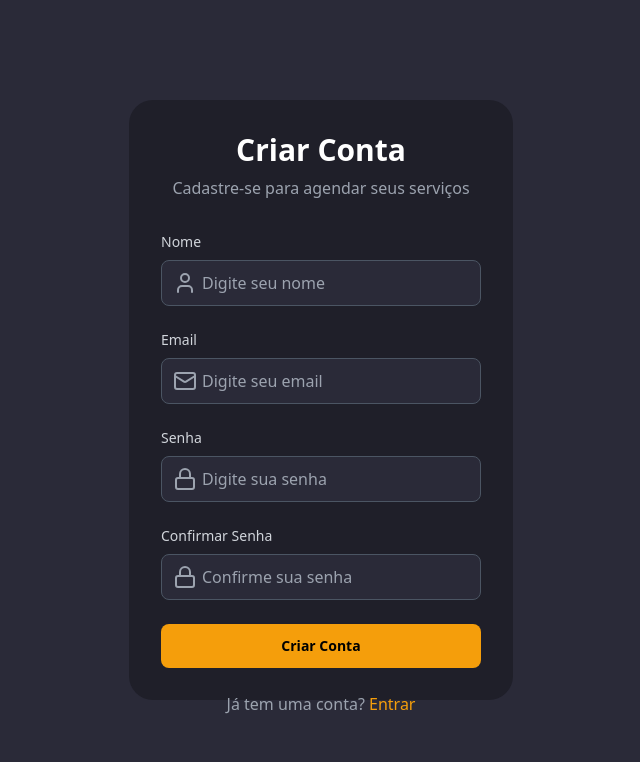
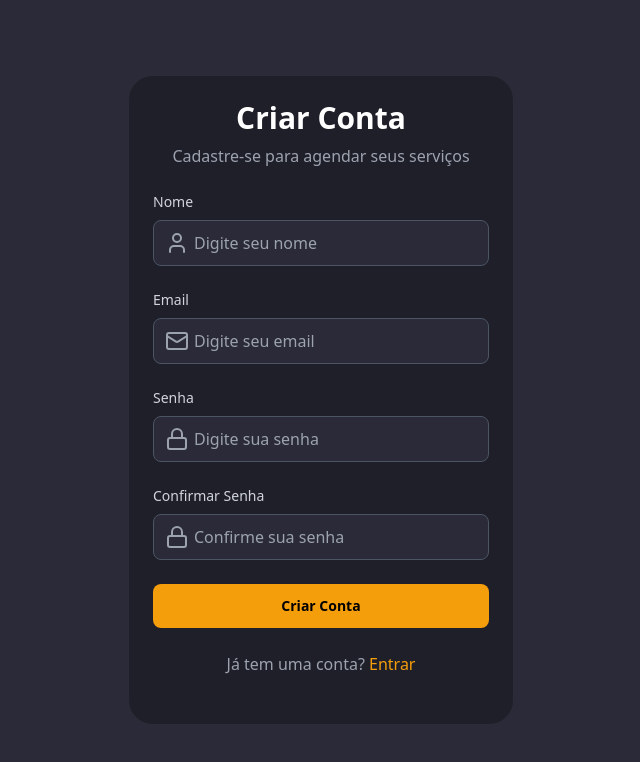
Before and after one commit to galvesb/barbermassagua, a Next.js app: page /register in a window 1280 px wide. Shown: the top 762 px of the page, without its empty margins (319-959 px from the left). Built offline with nearby package versions, Linux system fonts and the light colour scheme; no server answers.

Commit message:
ajuste login e senha

```diff
--- a/app/login/page.tsx
+++ b/app/login/page.tsx
@@ -27,8 +27,8 @@ export default function Login() {
 
   return (
     <div className="min-h-screen bg-[#2a2a38] flex items-center justify-center p-4">
-      <div className={`fixed inset-0 bg-[#1f1f29] p-8 text-white flex flex-col sm:max-w-sm sm:h-[75vh] sm:rounded-3xl sm:fixed sm:inset-0 sm:mx-auto sm:my-auto md:rounded-3xl`}>
-        <div className="text-center mb-8">
+      <div className="fixed inset-0 bg-[#1f1f29] p-6 text-white flex flex-col sm:max-w-sm sm:h-[75vh] sm:rounded-3xl sm:fixed sm:inset-0 sm:mx-auto sm:my-auto md:rounded-3xl">
+        <div className="text-center mb-6">
           <h1 className="text-3xl font-bold mb-2">Bem-vindo</h1>
           <p className="text-gray-400">Faça login para continuar</p>
         </div>
@@ -39,6 +39,7 @@ export default function Login() {
           </div>
         )}
 
+        <div className="flex-1 overflow-y-auto">
           <form onSubmit={handleLogin} className="space-y-6">
             <div>
               <label htmlFor="email" className="block text-sm font-medium text-gray-300 mb-2">
@@ -99,5 +100,6 @@ export default function Login() {
           </form>
         </div>
       </div>
+    </div>
   );
 }
--- a/app/register/page.tsx
+++ b/app/register/page.tsx
@@ -52,8 +52,8 @@ export default function Register() {
 
   return (
     <div className="min-h-screen bg-[#2a2a38] flex items-center justify-center p-4">
-      <div className={`fixed inset-0 bg-[#1f1f29] p-8 text-white flex flex-col sm:max-w-sm sm:h-[75vh] sm:rounded-3xl sm:fixed sm:inset-0 sm:mx-auto sm:my-auto md:rounded-3xl`}>
-        <div className="text-center mb-8">
+      <div className="fixed inset-0 bg-[#1f1f29] p-6 text-white flex flex-col sm:max-w-sm sm:h-[81vh] sm:rounded-3xl sm:fixed sm:inset-0 sm:mx-auto sm:my-auto md:rounded-3xl">
+        <div className="text-center mb-6">
           <h1 className="text-3xl font-bold mb-2">Criar Conta</h1>
           <p className="text-gray-400">Cadastre-se para agendar seus serviços</p>
         </div>
@@ -64,6 +64,7 @@ export default function Register() {
           </div>
         )}
 
+        <div className="flex-1 overflow-y-auto">
           <form onSubmit={handleRegister} className="space-y-6">
             <div>
               <label htmlFor="name" className="block text-sm font-medium text-gray-300 mb-2">
@@ -157,5 +158,6 @@ export default function Register() {
           </form>
         </div>
       </div>
+    </div>
   );
 }
```
Lines whose indentation alone changed are shown as unchanged.
